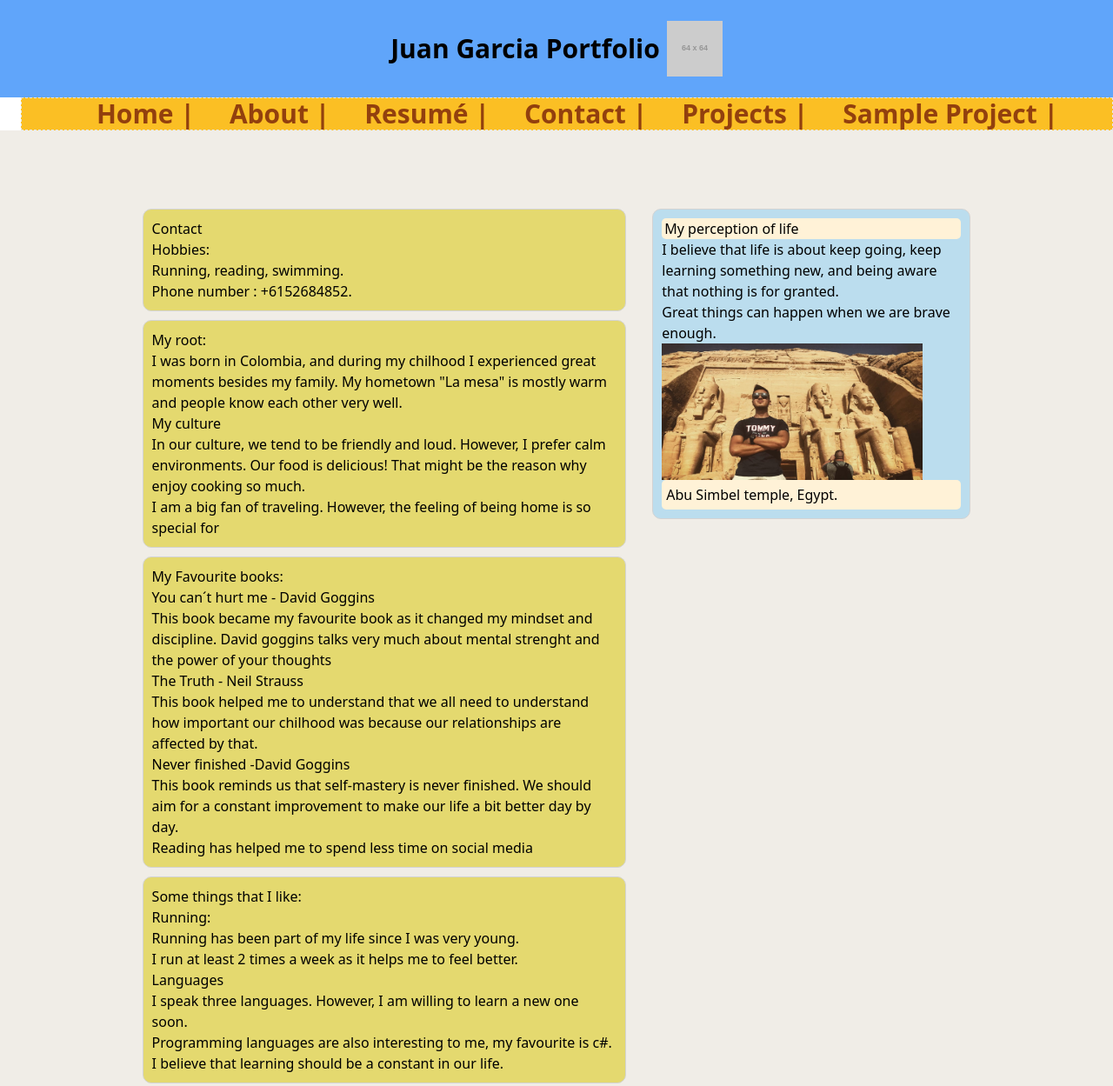
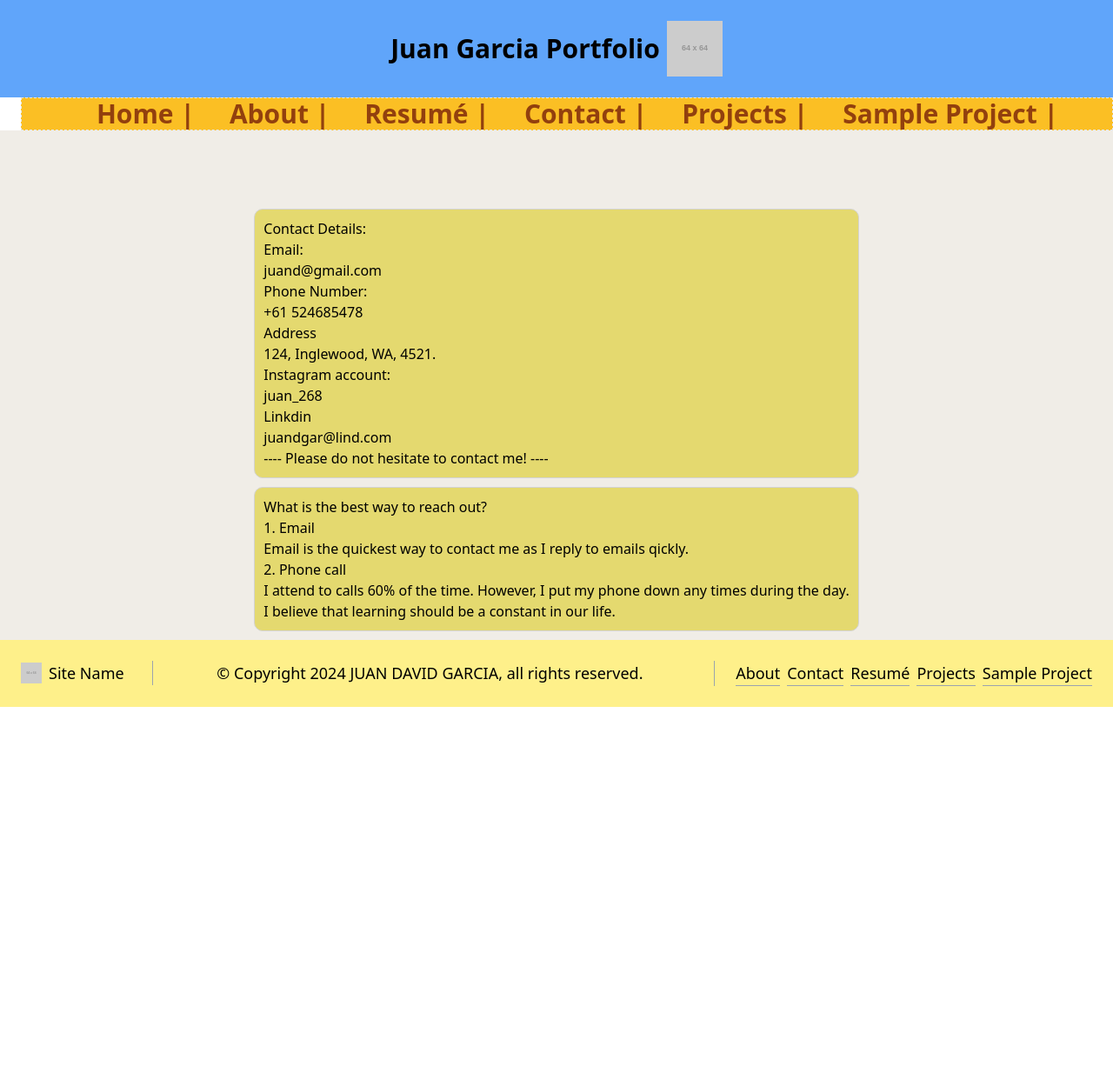
Before and after one commit to garciacode1/projectwebtech, a website: page contact.html in a window 1280 px wide. Shown: the top 1249 px of the page at 87% size. After the commit the page ends 813 px from the top, so only its background shows below. Drawn offline with Linux system fonts and the light colour scheme; placeholder pictures from the web are drawn by us; files whose address does not match are found by name.

Commit message:
feat(contact page): design completed

```diff
--- a/contact.html
+++ b/contact.html
@@ -32,124 +32,73 @@
     <div class="articles">
         <article class="main-article">
             <header>
-                <h2>Contact</h2>
+                <h2>Contact Details:</h2>
             </header>
 
             <section>
                 <header>
-                    <h3>  </h3>
+                    <h3> Email: </h3>
                 </header>
                 <p>
-
+                  juand@gmail.com
                 </p>
             </section>
             <section>
                 <header>
-                    <h3> Hobbies:</h3>
+                    <h3> Phone Number:</h3>
                 </header>
                 <p>
-                    Running, reading, swimming.
+                    +61 524685478
+                </p>
+            </section>
+            <section>
+                <header>
+                    <h3> Address</h3>
+                </header>
+                <p>
+                    124, Inglewood, WA, 4521.
+                </p>
+            </section>
+            <section>
+                <header>
+                    <h3>Instagram account:</h3>
+                </header>
+                <p>
+                    juan_268
+                </p>
+            </section>
+            <section>
+                <header>
+                    <h3>Linkdin</h3>
+                </header>
+                <p>
+                    juandgar@lind.com
                 </p>
             </section>
 
             <footer>
-                <p>Phone number : +6152684852. </p>
+                <p> ---- Please do not hesitate to contact me!  ----</p>
             </footer>
         </article>
-
-        <article>
-
-            <section>
-                <header>
-                    <h3>My root:</h3>
-                </header>
-
-                <p>I was born in Colombia, and during my chilhood I experienced
-                    great moments besides my family. My hometown "La mesa" is mostly warm and people know each other very well.
-
-
-
-
-                </p>
-            </section>
-
-            <section>
-                <header>
-                    <h3>My culture</h3>
-                </header>
-
-                <p>
-                    In our culture, we tend to be friendly and loud. However, I prefer calm environments.
-                    Our food is delicious! That might be the reason why enjoy cooking so much.
-                </p>
-            </section>
-            <footer>
-                <p>I am a big fan of traveling. However, the feeling of being home is so special for <me></me></p>
-            </footer>
-        </article>
-
         <article>
             <header>
-                <h2>My Favourite books:</h2>
-            </header>
-
-            <section>
-                <header>
-                    <h3>You can´t hurt me - David Goggins </h3>
-                </header>
-                <p> This book became my favourite book as it changed my mindset and discipline. David goggins
-                    talks very much about mental strenght and the power of your thoughts
-                </p>
-            </section>
-
-            <section>
-                <header>
-                    <h3>The Truth - Neil Strauss </h3>
-                </header>
-                <p>
-                    This book helped me to understand that we all need to understand how important our chilhood was
-                    because our relationships are affected by that.
-                </p>
-                <header>
-                    <h3>Never finished -David Goggins</h3>
-                </header>
-                <p>
-                    This book reminds us that self-mastery is never finished.
-                    We should aim for a constant improvement to make our life a bit better day by day.
-                </p>
-            </section>
-
-            <footer>
-                <p>Reading has helped me to spend less time on social media </p>
-            </footer>
-
-        </article>
-
-        <article>
-            <header>
-                <h2>Some things that I like:</h2>
+                <h2>What is the best way to reach out?</h2>
             </header>
             <section>
                 <header>
-                    <h3> Running: </h3>
+                    <h3>1. Email </h3>
                 </header>
                 <p>
-                    Running has been part of my life since I was very young.
-                </p>
-                <p>
-                    I run at least 2 times a week as it helps me to feel better.
+                    Email is the quickest way to contact me as I reply to emails qickly.
                 </p>
 
             </section>
             <section>
                 <header>
-                    <h3>Languages </h3>
+                    <h3>2. Phone call </h3>
                 </header>
                 <p>
-                    I speak three languages. However, I am willing to learn a new one soon.
-                </p>
-                <p>
-                    Programming languages are also interesting to me, my favourite is c#.
+                    I attend to calls 60% of the time. However, I put my phone down any times during the day.
                 </p>
 
             </section>
@@ -160,22 +109,6 @@
             </footer>
         </article>
     </div>
-    <aside>
-        <section class="aside-section-one aside-section">
-            <header>
-                <h3>My perception of life</h3>
-            </header>
-            <p>
-                I believe that life is about keep going, keep learning something new, and being aware that nothing is for granted.
-            </p>
-            <p>
-                Great things can happen when we are brave enough.
-            </p>
-            <img src="../project-web-tech/assets/img/img6.jpg"  width=300 alt="image of a person in Egypt">
-            <footer>
-                Abu Simbel temple, Egypt.
-            </footer>
-        </section>
 
 </main>
 
```
Also changed, not shown: resume.html (+8 -32 lines).
